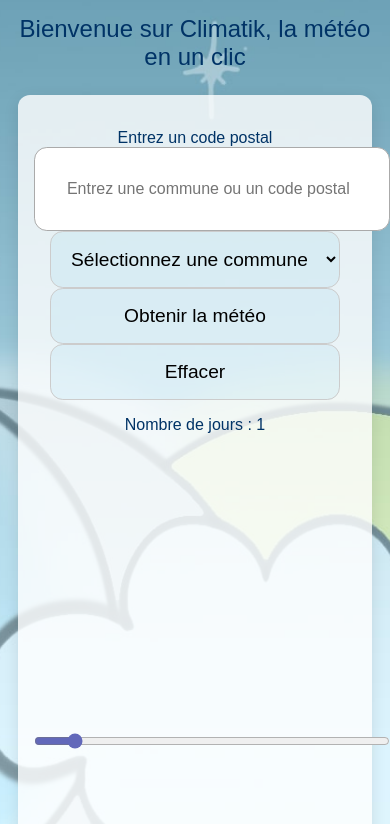
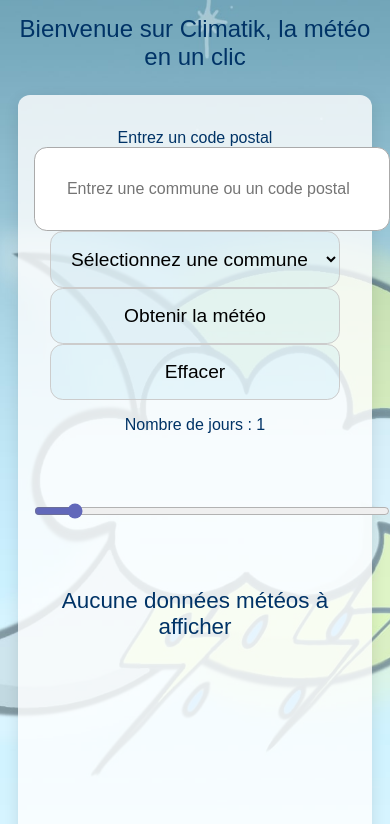
Before and after one commit to maelhemon/projet_203, a plain HTML site: page index.html in a window 390 px wide. Shown: the part 103-927 px from the top of the page. Drawn offline with nearby package versions, Linux system fonts and the light colour scheme.

Commit message:
modify thumb

```diff
--- a/style.css
+++ b/style.css
@@ -177,8 +177,26 @@
   .instant_weather {
     font-size: 1rem;
   }
-  input[type="range"]{
-    height:200vh;
+  input[type="range"] {
+    height: 40px;
   }
 
+  input[type="range"]::-webkit-slider-thumb {
+    height: 32px;
+    width: 32px;
+    background: #6268ba;
+    border-radius: 50%;
+    cursor: pointer;
+  }
+
+  input[type="range"]::-moz-range-thumb {
+    height: 32px;
+    width: 32px;
+    background: #6268ba;
+    border-radius: 50%;
+    cursor: pointer;
+  }
 }
+
+
+}
```
Also changed, not shown: index.html (+3 -3 lines).
